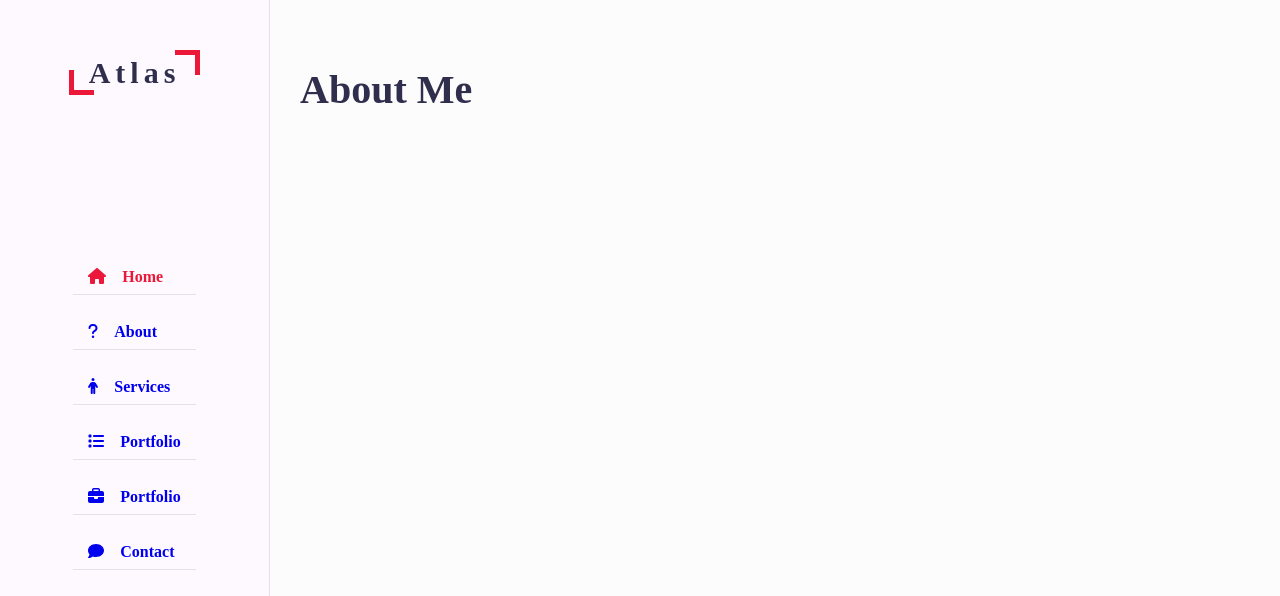
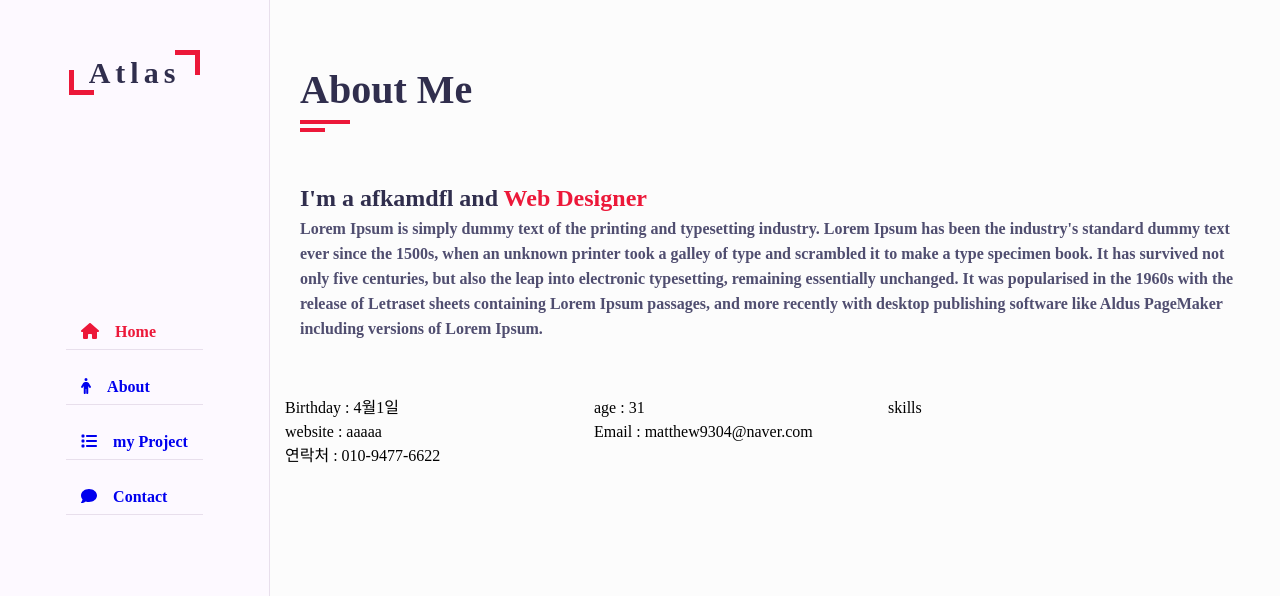
Before and after one commit to DoggySummer/myPortfolio, a React (Create React App) app: page / in a window 1280 px wide. Shown: the top 596 px of the page. Built offline with nearby package versions, Linux system fonts and the light colour scheme.

Commit message:
about 수정

```diff
--- a/src/components/About.js
+++ b/src/components/About.js
@@ -3,7 +3,8 @@ import React from 'react';
 //! 사용 가능한 기술에 넣을 내용
 // * react관련 : redux toolkit, SASS, react-query, styled component
 // * 그 외 : html, css, js, tailwind, typescript, jquery, firebase
-/** !사용가능한 기술에 추가할 내용이 있음 */
+//! noticon에서 이미지 가지고 올 수 있음
+/** 사용가능한 기술에 추가할 내용이 있음 */
 const About = () => {
   return (
     <div className="main_content">
@@ -14,6 +15,62 @@ const About = () => {
               <h2>About Me</h2>
             </div>
           </div>
+          <div className="row">
+            <div className="about_content">
+              <div className="row">
+                <div className="about_text">
+                  <h3>
+                    I'm a afkamdfl and <span>Web Designer</span>
+                    <p>
+                      Lorem Ipsum is simply dummy text of the printing and
+                      typesetting industry. Lorem Ipsum has been the industry's
+                      standard dummy text ever since the 1500s, when an unknown
+                      printer took a galley of type and scrambled it to make a
+                      type specimen book. It has survived not only five
+                      centuries, but also the leap into electronic typesetting,
+                      remaining essentially unchanged. It was popularised in the
+                      1960s with the release of Letraset sheets containing Lorem
+                      Ipsum passages, and more recently with desktop publishing
+                      software like Aldus PageMaker including versions of Lorem
+                      Ipsum.
+                    </p>
+                  </h3>
+                </div>
+              </div>
+              <div className="row">
+                <div className="personal_info">
+                  <div className="row">
+                    <div className="info_item">
+                      <p>
+                        Birthday : <span> 4월1일</span>
+                      </p>
+                    </div>
+                    <div className="info_item">
+                      <p>
+                        age : <span> 31</span>
+                      </p>
+                    </div>
+                    <div className="info_item">
+                      <p>
+                        website : <span> aaaaa</span>
+                      </p>
+                    </div>
+                    <div className="info_item">
+                      <p>
+                        Email : <span> matthew9304@naver.com</span>
+                      </p>
+                    </div>
+                    <div className="info_item">
+                      <p>
+                        연락처 : <span> 010-9477-6622</span>
+                      </p>
+                    </div>
+                  </div>
+                </div>
+                <div className="skills">skills</div>
+              </div>
+            </div>
+          </div>
         </div>
       </div>
     </div>
--- a/src/components/Aside.js
+++ b/src/components/Aside.js
@@ -1,12 +1,10 @@
 import React from 'react';
 import { FontAwesomeIcon } from '@fortawesome/react-fontawesome';
 import {
-  faBriefcase,
   faComment,
   faHouse,
   faList,
   faPerson,
-  faQuestion,
 } from '@fortawesome/free-solid-svg-icons';
 
 /**
@@ -35,7 +33,7 @@ const Aside = () => {
         <li>
           <a href="#">
             <span style={{ marginRight: '16px' }}>
-              <FontAwesomeIcon icon={faQuestion} />
+              <FontAwesomeIcon icon={faPerson} />
             </span>
             About
           </a>
@@ -43,25 +41,9 @@ const Aside = () => {
         <li>
           <a href="#">
             <span style={{ marginRight: '16px' }}>
-              <FontAwesomeIcon icon={faPerson} />
-            </span>
-            Services
-          </a>
-        </li>
-        <li>
-          <a href="#">
-            <span style={{ marginRight: '16px' }}>
               <FontAwesomeIcon icon={faList} />
             </span>
-            Portfolio
-          </a>
-        </li>
-        <li>
-          <a href="#">
-            <span style={{ marginRight: '16px' }}>
-              <FontAwesomeIcon icon={faBriefcase} />
-            </span>
-            Portfolio
+            my Project
           </a>
         </li>
         <li>
--- a/src/components/Home.js
+++ b/src/components/Home.js
@@ -8,10 +8,11 @@ const Home = () => {
           <div className="row">
             <div className="home_info">
               <h3 className="hello">
-                Hello, my name is <span className="name">정길웅</span>
+                안녕하세요! 제 이름은 <span className="name">정길웅</span>
+                입니다!
               </h3>
               <h3 className="my_profession">
-                I'm a <span className="typing">web designer</span>
+                저는... <span className="typing">web designer</span>
               </h3>
               <p>lorem ipsum blahblahblah</p>
               <a href="#contact" className="btn hire_me">
--- a/src/style.scss
+++ b/src/style.scss
@@ -39,12 +39,32 @@ ul {
 .section_title {
   flex: 0 0 100%;
   max-width: 100%;
+  margin-bottom: 60px;
   @extend .padd_15;
   h2 {
     font-size: 40px;
     color: $text-black-900;
     font-weight: 700;
     position: relative;
+  }
+  h2::before {
+    content: '';
+    height: 4px;
+    width: 50px;
+    background-color: $skin-color;
+    position: absolute;
+    top: 100%;
+    left: 0;
+  }
+  h2::after {
+    content: '';
+    height: 4px;
+    width: 25px;
+    background-color: $skin-color;
+    position: absolute;
+    top: 100%;
+    left: 0;
+    margin-top: 8px;
   }
 }
 .main_content {
@@ -249,3 +269,49 @@ ul {
 .typing {
   color: $skin-color;
 }
+
+//about 시작점
+.about {
+  .about_content {
+    flex: 0 0 100%;
+    max-width: 100%;
+    @extend .padd_15;
+  }
+  .about_text {
+    flex: 0 0 100%;
+    max-width: 100%;
+    @extend .padd_15;
+    h3 {
+      font-size: 24px;
+      margin-bottom: 15px;
+      font-weight: 700;
+      color: $text-black-900;
+    }
+    span {
+      color: $skin-color;
+    }
+    p {
+      font-size: 16px;
+      line-height: 25px;
+      color: $text-black-700;
+    }
+  }
+  .personal_info {
+    flex: 0 0 60%;
+    max-width: 60%;
+    margin-top: 40px;
+  }
+  .skills {
+    @extend .padd_15;
+    flex: 0 0 40%;
+    max-width: 40%;
+    margin-top: 40px;
+  }
+  .personal_info {
+    .info_item {
+      @extend .padd_15;
+      flex: 0 0 50%;
+      max-width: 50%;
+    }
+  }
+}
```
